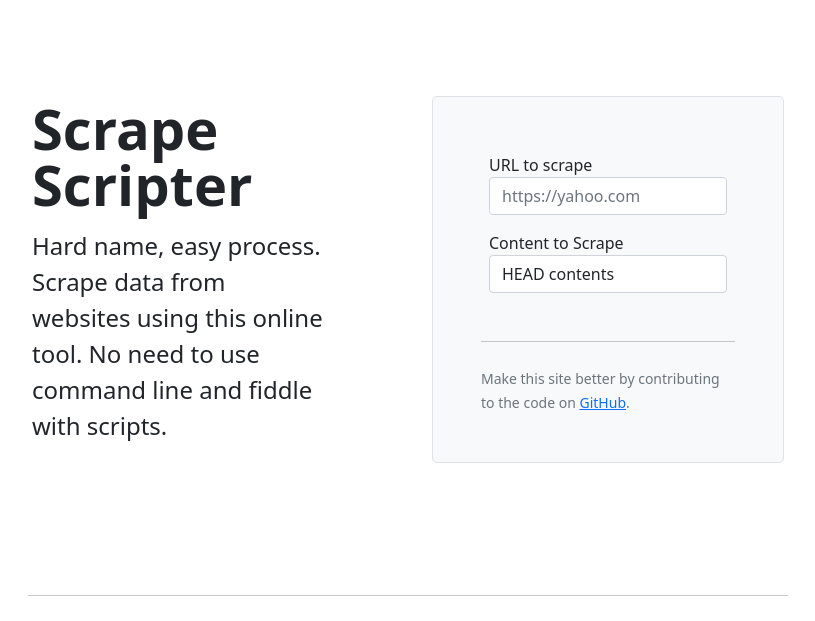
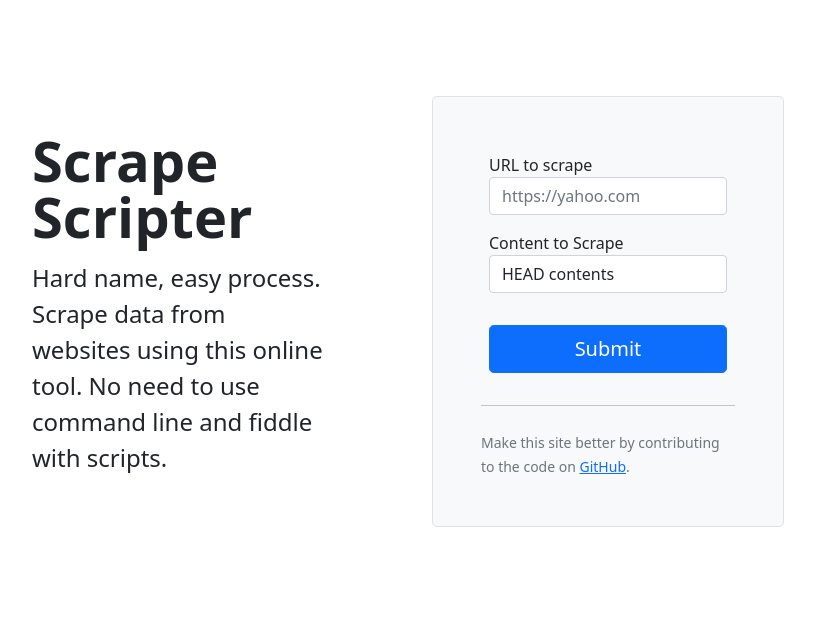
Before and after one commit to leabs/web-scrape-ui, a Flask app: page / in a window 1280 px wide. Shown: the top 621 px of the page, without its empty margins (232-1047 px from the left). Run offline with Flask 2, Linux system fonts and the light colour scheme.

Commit message:
oh it was in the wrong container

```diff
--- a/templates/index.html
+++ b/templates/index.html
@@ -69,11 +69,13 @@
                   placeholder="center"
                 />
                 <br />
-                <div class="row p-2">
-                  <div class="col-md-12">
-                    <button id="form-submit" class="">Submit</button>
-                  </div>
-                </div>
+              </div>
+            </div>
+            <div class="row p-2">
+              <div class="col-md-12">
+                <button id="form-submit" class="w-100 btn btn-lg btn-primary">
+                  Submit
+                </button>
               </div>
             </div>
             <hr class="my-4" />
```
